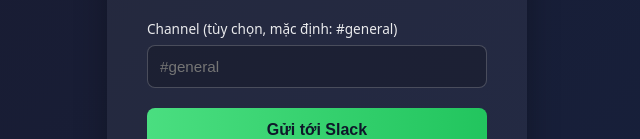
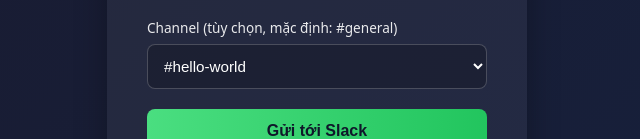
Before and after one commit to sava-sontv/slack-app-com-cong-nhan, a Next.js app: page / in a window 1280 px wide. Shown: the part 419-558 px from the top of the page, without its empty margins (323-963 px from the left). Built offline with nearby package versions, Linux system fonts and the light colour scheme.

Commit message:
set default channel

```diff
--- a/app/page.tsx
+++ b/app/page.tsx
@@ -6,9 +6,15 @@ type SendStatus = 'idle' | 'loading' | 'success' | 'error';
 
 export default function HomePage() {
   const [message, setMessage] = useState('Bạn có đồng ý không?');
-  const [channel, setChannel] = useState('');
   const [status, setStatus] = useState<SendStatus>('idle');
   const [errorMsg, setErrorMsg] = useState('');
+  const listChannel = [
+    {
+      value: '#hello-world',
+      label: '#hello-world',
+    },
+  ];
+  const [channel, setChannel] = useState(listChannel[0].value);
 
   const handleSubmit = async (e: React.FormEvent) => {
     e.preventDefault();
@@ -118,11 +124,9 @@ export default function HomePage() {
           >
             Channel (tùy chọn, mặc định: #general)
           </label>
-          <input
-            type="text"
+          <select
             value={channel}
             onChange={(e) => setChannel(e.target.value)}
-            placeholder="#general"
             style={{
               width: '100%',
               padding: '0.75rem',
@@ -133,7 +137,13 @@ export default function HomePage() {
               fontSize: '0.95rem',
               marginBottom: '1.25rem',
             }}
-          />
+          >
+            {listChannel.map((channel) => (
+              <option key={channel.value} value={channel.value}>
+                {channel.label}
+              </option>
+            ))}
+          </select>
 
           {status === 'success' && (
             <p
```
